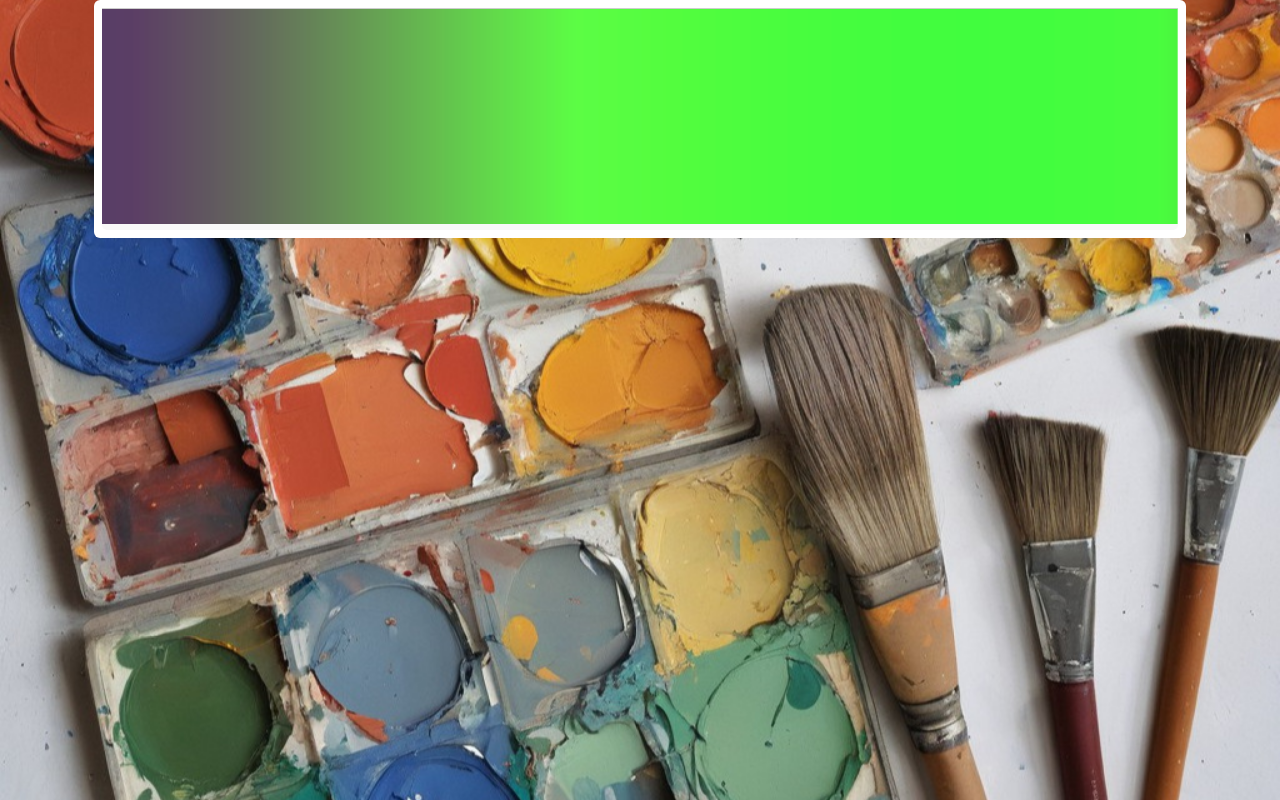
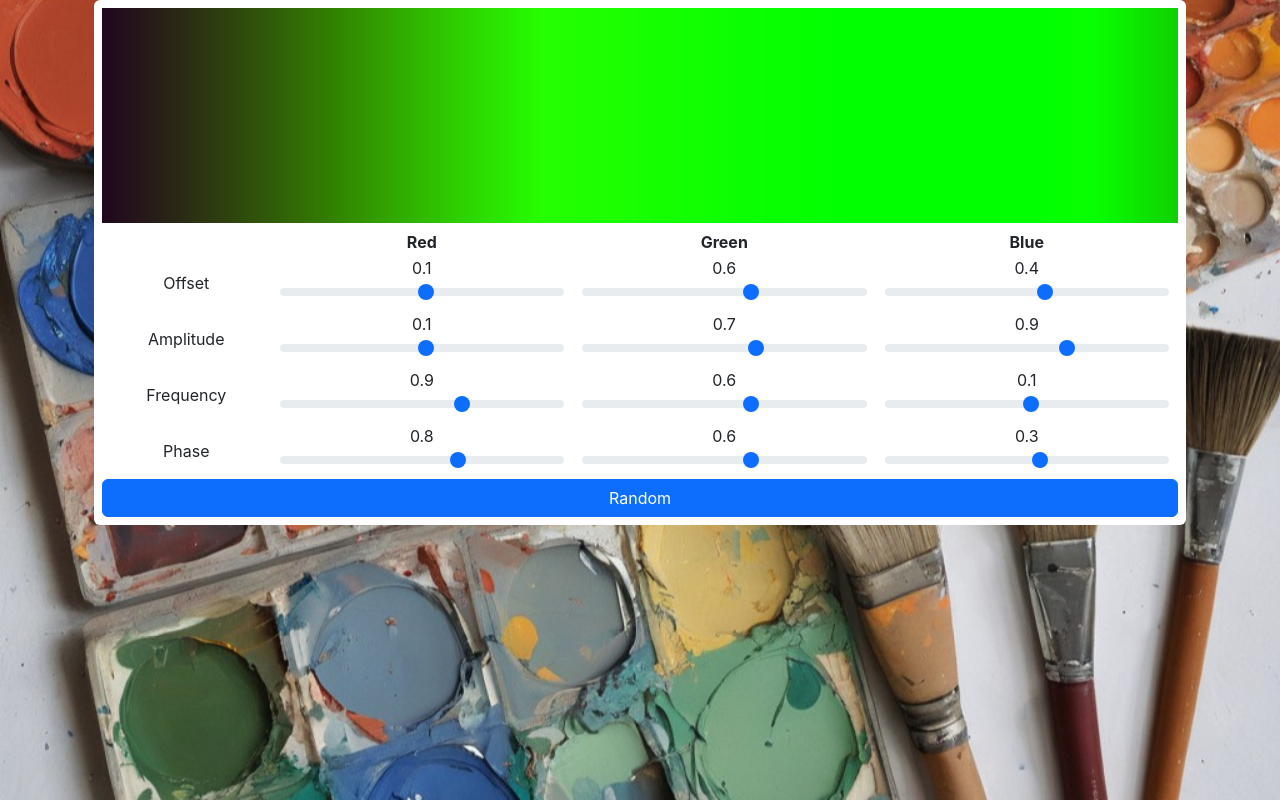
Before and after one commit to Plopez230/color-palette, a React (Create React App) app: page / in a window 1280 px wide. Built offline with nearby package versions, Linux system fonts and the light colour scheme.

Commit message:
Pallette form

```diff
--- a/src/App.js
+++ b/src/App.js
@@ -4,9 +4,9 @@ import Pallette from './Pallette/Pallette';
 function App() {
   return (
     <div className="App">
-      <div class="container">
-        <div class="col mb-4">
-          <div class="row px-4">
+      <div className="container">
+        <div className="col mb-4">
+          <div className="row px-4">
             <Pallette />
           </div>
         </div>
--- a/src/Pallette/Pallette.js
+++ b/src/Pallette/Pallette.js
@@ -1,7 +1,26 @@
-import React, { useEffect } from 'react';
+import React from 'react';
 
+class Pallette extends React.Component
+{
 
-function update_dimensions(get_color)
+    constructor(props)
+    {
+        super(props);
+        this.state = this.randomState();
+        window.onResize = this.onResize.bind(this);
+    }
+
+    componentDidUpdate(prevProps)
+    {
+        this.drawGradient();
+    }
+
+    componentDidMount()
+    {
+        this.onResize();
+    }
+
+    onResize()
     {
         const canvas = document.getElementById("canvas");
         const canvas_container = document.getElementById("canvas-container");
@@ -9,66 +28,230 @@ function update_dimensions(get_color)
         const position_info = canvas_container.getBoundingClientRect();
         ctx.canvas.width = position_info.width;
         ctx.canvas.height = position_info.width / 5;
+        this.drawGradient();
+    }
 
+    onMouseEnter(event)
+    {
+        const new_state = {};
+        new_state["showSample"] = true;
+        this.setState(new_state);
+    }
+
+    onMouseLeave(event)
+    {
+        const new_state = {};
+        new_state["showSample"] = false;
+        this.setState(new_state);
+    }
+
+    onMouseMove(event)
+    {
+        const canvas = document.getElementById("canvas");
+        const canvas_container = document.getElementById("canvas-container");
+        const ctx = canvas.getContext("2d");
+        const position_info = canvas_container.getBoundingClientRect();
+        const x = (event.clientX - position_info.x) / position_info.width;
+        const color = this.getColor(x);
+        const new_state = {
+            clientX: event.clientX - position_info.x - 30,
+            clientY: event.clientY - position_info.y + 30,
+            x: x
+        }
+        this.setState(new_state);
+    }
+
+    onClick()
+    {
+        if (this.state.showSample)
+        {
+            const color = this.getColor(this.state.x);
+            navigator.clipboard.writeText(color);
+        }
+    }
+
+    randomState()
+    {
+        return {
+            a: Array.from({length: 3}, () => Number(Math.random().toFixed(1))),
+            b: Array.from({length: 3}, () => Number(Math.random().toFixed(1))),
+            c: Array.from({length: 3}, () => Number(Math.random().toFixed(1))),
+            d: Array.from({length: 3}, () => Number(Math.random().toFixed(1))),
+        };
+    }
+
+    drawGradient()
+    {
+        const canvas = document.getElementById("canvas");
+        const ctx = canvas.getContext("2d");
         for (let x = 0; x < ctx.canvas.width; x++)
         {
             ctx.beginPath();
             ctx.moveTo(x, 0);
             ctx.lineTo(x, ctx.canvas.height);
-        ctx.strokeStyle = get_color(x / ctx.canvas.width);
-        console.log(ctx.strokeStyle);
+            ctx.strokeStyle = this.getColor(x / ctx.canvas.width);
+            for (let n = 0; n < 6; n++)
                 ctx.stroke();
         }
-
     }
 
-function Canvas(props)
+    getColor(x)
     {
-    useEffect(() => update_dimensions(props.get_color), [props.get_color]);
+        function colorValue(c)
+        {
+            if (c < 0)
+                return (0);
+            if (c > 255)
+                return (255);
+            return (Math.floor(c));
+        }
+        function rgbToHex(r, g, b) {
+            r = colorValue(r);
+            g = colorValue(g);
+            b = colorValue(b);
+            return "#" + (1 << 24 | r << 16 | g << 8 | b).toString(16).slice(1);
+        }
+        const a = this.state.a;
+        const b = this.state.b;
+        const c = this.state.c;
+        const d = this.state.d;
+        const c_r = a[0] + b[0] * Math.cos(2 * Math.PI * (c[0] * x + d[0]));
+        const c_g = a[1] + b[1] * Math.cos(2 * Math.PI * (c[1] * x + d[1]));
+        const c_b = a[2] + b[2] * Math.cos(2 * Math.PI * (c[2] * x + d[2]));
+        return (rgbToHex(255 * c_r, 255 * c_g, 255 * c_b));
+    }
+
+    setParameter(parameter, index, event)
+    {
+        const value = event?.target?.value;
+        var param = this.state[parameter].slice();
+        param[index] = parseFloat(value);
+        const new_state = {};
+        new_state[parameter] = param;
+        this.setState(new_state);
+    }
+
+    renderSample()
+    {
+        return (
+            <div
+                className="sample-container"
+                style={{
+                    display: this.state.showSample ? 'block' : 'none',
+                    position: "absolute",
+                    left: this.state.clientX,
+                    top: this.state.clientY,
+                }}
+            >
+                <div className='card p-2'>
+                    <div
+                        className='card-body p-2'
+                        style={{
+                            "background-color": this.getColor(this.state.x),
+                            "height": "50px",
+                            "width": "70px",
+                        }}
+                    >
+                    </div>
+                    <p className="pt-2 m-0"> {this.getColor(this.state.x)} </p>
+                </div>
+
+            </div>
+        );
+    }
+
+    renderCanvas()
+    {
         return (
             <div id="canvas-container">
-            <canvas id="canvas">
+                <canvas
+                    id="canvas"
+                    onMouseEnter={this.onMouseEnter.bind(this)}
+                    onMouseLeave={this.onMouseLeave.bind(this)}
+                    onMouseMove={this.onMouseMove.bind(this)}
+                    onClick={this.onClick.bind(this)}
+                >
                 </canvas>
             </div>
         );
     }
 
-class Pallette extends React.Component
+    renderSlider(parameter, index)
     {
-
-    constructor(props)
-    {
-        super(props);
-        this.state = {
-            a: Array.from({length: 3}, () => Math.random()),
-            b: Array.from({length: 3}, () => Math.random()),
-            c: Array.from({length: 3}, () => Math.random()),
-            d: Array.from({length: 3}, () => Math.random()),
-        };
+        return (
+            <div className="mx-2">
+            <p className='mb-0'>{this.state[parameter][index]}</p>
+            <input
+                type="range"
+                className="form-range"
+                id={parameter + index}
+                value={this.state[parameter][index]}
+                onChange={
+                    (event) => this.setParameter(parameter, index, event)
+                }
+                step="0.05"
+                min="-3"
+                max="3"
+            ></input>
+            </div>
+        );
     }
 
-    get_color(x)
+    renderButton(name, stateFunction)
     {
-        const a = this.state.a;
-        const b = this.state.b;
-        const c = this.state.c;
-        const d = this.state.d;
-        console.log(a, b, c, d);
-        const c_r = a[0] + b[0] * Math.cos(2 * Math.PI * (c[0] * x + d[0]));
-        const c_g = a[1] + b[1] * Math.cos(2 * Math.PI * (c[1] * x + d[1]));
-        const c_b = a[2] + b[2] * Math.cos(2 * Math.PI * (c[2] * x + d[2]));
-        const rgb = `rgb(${255 * c_r} ${255 * c_g} ${255 * c_b})`;
-        console.log(x, c_r, c_g, c_b, rgb);
-        return (rgb);
+        return (
+            <button
+                className="btn btn-primary w-100"
+                onClick={() => this.setState(stateFunction())}
+            >
+                {name}
+            </button>
+        );
     }
 
     render()
     {
         return (
-            <div class="card border-0 p-2">
-                <div class="card-footer p-0">
-                    <Canvas get_color={(x) => this.get_color(x)}/>
-                </div>
+            <div className="card border-0 p-2">
+                {this.renderCanvas()}
+                <table>
+                    <thead>
+                        <tr>
+                            <th></th>
+                            <th>Red</th>
+                            <th>Green</th>
+                            <th>Blue</th>
+                        </tr>
+                    </thead>
+                    <tbody>
+                        <tr>
+                            <td>Offset</td>
+                            <td>{this.renderSlider('a', 0)}</td>
+                            <td>{this.renderSlider('a', 1)}</td>
+                            <td>{this.renderSlider('a', 2)}</td>
+                        </tr>
+                        <tr>
+                            <td>Amplitude</td>
+                            <td>{this.renderSlider('b', 0)}</td>
+                            <td>{this.renderSlider('b', 1)}</td>
+                            <td>{this.renderSlider('b', 2)}</td>
+                        </tr>
+                        <tr>
+                            <td>Frequency</td>
+                            <td>{this.renderSlider('c', 0)}</td>
+                            <td>{this.renderSlider('c', 1)}</td>
+                            <td>{this.renderSlider('c', 2)}</td>
+                        </tr>
+                        <tr>
+                            <td>Phase</td>
+                            <td>{this.renderSlider('d', 0)}</td>
+                            <td>{this.renderSlider('d', 1)}</td>
+                            <td>{this.renderSlider('d', 2)}</td>
+                        </tr>
+                    </tbody>
+                </table>
+                {this.renderButton("Random", this.randomState.bind(this))}
+                {this.renderSample()}
             </div>
         );
     }
```
Lines whose indentation alone changed are shown as unchanged.
